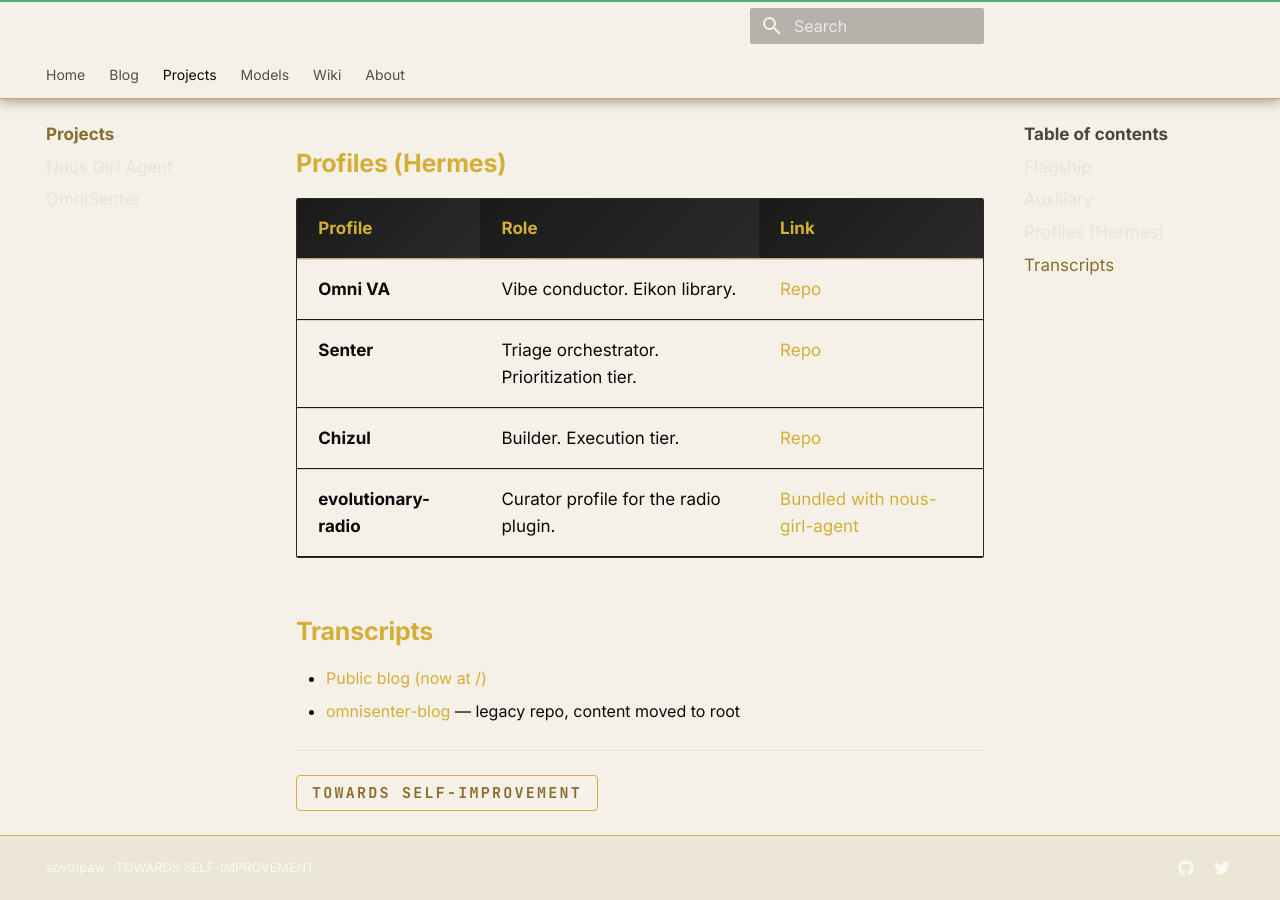
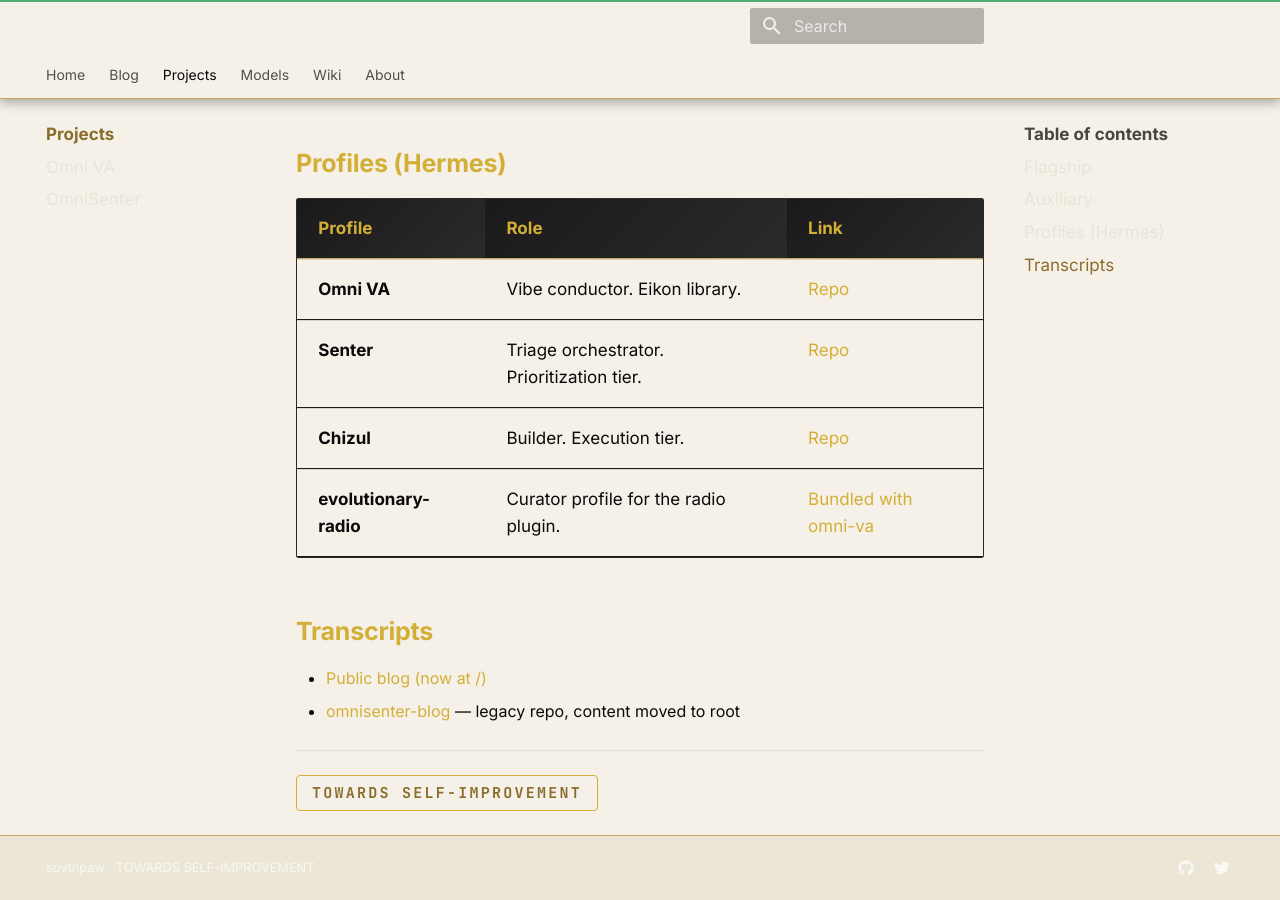
Before and after one commit to SouthpawIN/southpawin.github.io, an MkDocs documentation site: the page built from docs/projects/index.md, in a window 1280 px wide and 900 px high, scrolled down 1339 px. Built offline with MkDocs 1.6.1 and Material for MkDocs 9.7.7, drawn with Linux system fonts in a browser that asks for light colours; comment, search, counter and statistics services are not loaded.

Commit message:
fix: rename projects/nous-girl-agent.md -> omni-va.md, update nav
- mkdocs.yml: site_description updated ('Nous Girl agent' -> 'Omni VA +
  Evolution Radio')
- mkdocs.yml: nav label 'Nous Girl Agent' -> 'Omni VA'
- projects/nous-girl-agent.md -> projects/omni-va.md (file rename)
- All cross-references in index.md, projects/index.md, blog posts
  updated to point to projects/omni-va.md

The actual GitHub repo 'SouthpawIN/nous-girl-agent' keeps its name
(we didn't rename the repo, only the user-facing content).

Co-authored-by: mu <agent@nous.research>

```diff
--- a/docs/projects/index.md
+++ b/docs/projects/index.md
@@ -6,7 +6,7 @@ The repos. Hand-picked, hand-built, hand-curated.
 
 | Project | What it is | Link |
 |---|---|---|
-| **Omni VA** | Desktop assistant + local model server + curated catalog. The user-facing surface. | [Repo](https://github.com/SouthpawIN/nous-girl-agent) · [Details](nous-girl-agent.md) |
+| **Omni VA** | Desktop assistant + local model server + curated catalog. The user-facing surface. | [Repo](https://github.com/SouthpawIN/omni-va) · [Details](omni-va.md) |
 | **OmniSenter** | The 32A8B MoE flagship. Multimodal native. Self-evolving via Ohm. | [Repo](https://github.com/SouthpawIN/evolutionary-training) · [Details](omnisenter.md) |
 | **Evolutionary Radio** | Perpetual playlist loop. Listens, curates, evolves. | [Repo](https://github.com/SouthpawIN/evolutionary-radio) |
 | **Synthesia** | Cross-modal memory layer. | (In evolutionary-training wiki) |
@@ -27,7 +27,7 @@ The repos. Hand-picked, hand-built, hand-curated.
 | **Omni VA** | Vibe conductor. Eikon library. | [Repo](https://github.com/SouthpawIN/nous-girl) |
 | **Senter** | Triage orchestrator. Prioritization tier. | [Repo](https://github.com/SouthpawIN/senter) |
 | **Chizul** | Builder. Execution tier. | [Repo](https://github.com/SouthpawIN/chizul) |
-| **evolutionary-radio** | Curator profile for the radio plugin. | [Bundled with nous-girl-agent](https://github.com/SouthpawIN/nous-girl-agent) |
+| **evolutionary-radio** | Curator profile for the radio plugin. | [Bundled with omni-va](https://github.com/SouthpawIN/omni-va) |
 
 ## Transcripts
 
--- a/mkdocs.yml
+++ b/mkdocs.yml
@@ -1,7 +1,7 @@
 site_name: sovthpaw
 site_description: >-
   Personal site of sovthpaw (Chris) — TOWARDS SELF-IMPROVEMENT. Blog, projects,
-  models, the Nous Girl agent, and the OmniStep Evolution Radio.
+  models, the Omni VA + Evolution Radio, and the OmniSenter pipeline.
 site_url: https://southpawin.github.io/
 repo_url: https://github.com/SouthpawIN/southpawin.github.io
 repo_name: SouthpawIN/southpawin.github.io
@@ -135,7 +135,7 @@ nav:
   - Blog: blog/index.md
   - Projects:
       - Overview: projects/index.md
-      - Nous Girl Agent: projects/nous-girl-agent.md
+      - Omni VA: projects/omni-va.md
       - OmniSenter: projects/omnisenter.md
   - Models:
       - Overview: models/index.md
```
Also changed, not shown: docs/index.md (+1 -1 lines), docs/projects/omni-va.md (renamed from docs/projects/nous-girl-agent.md).
